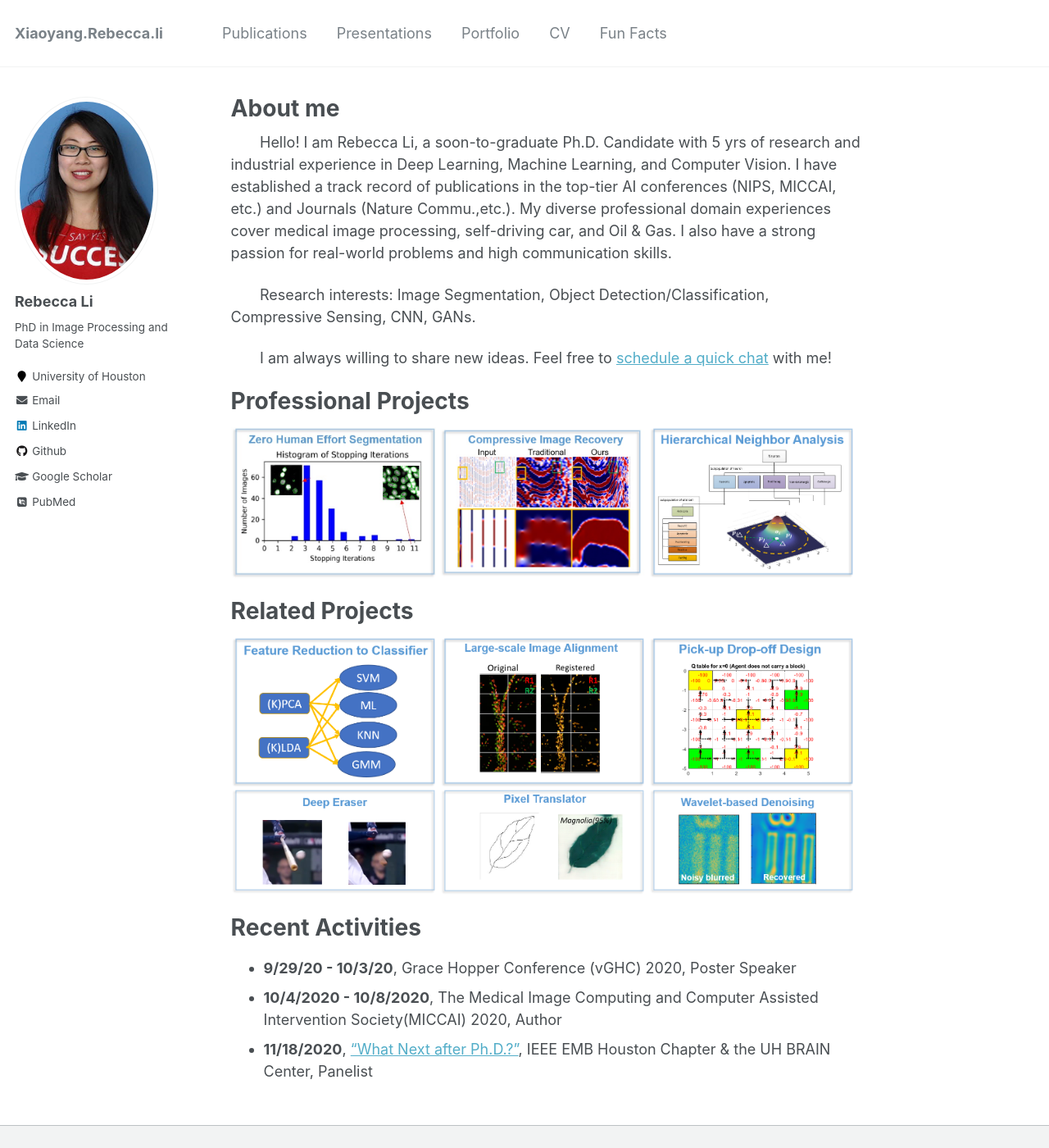
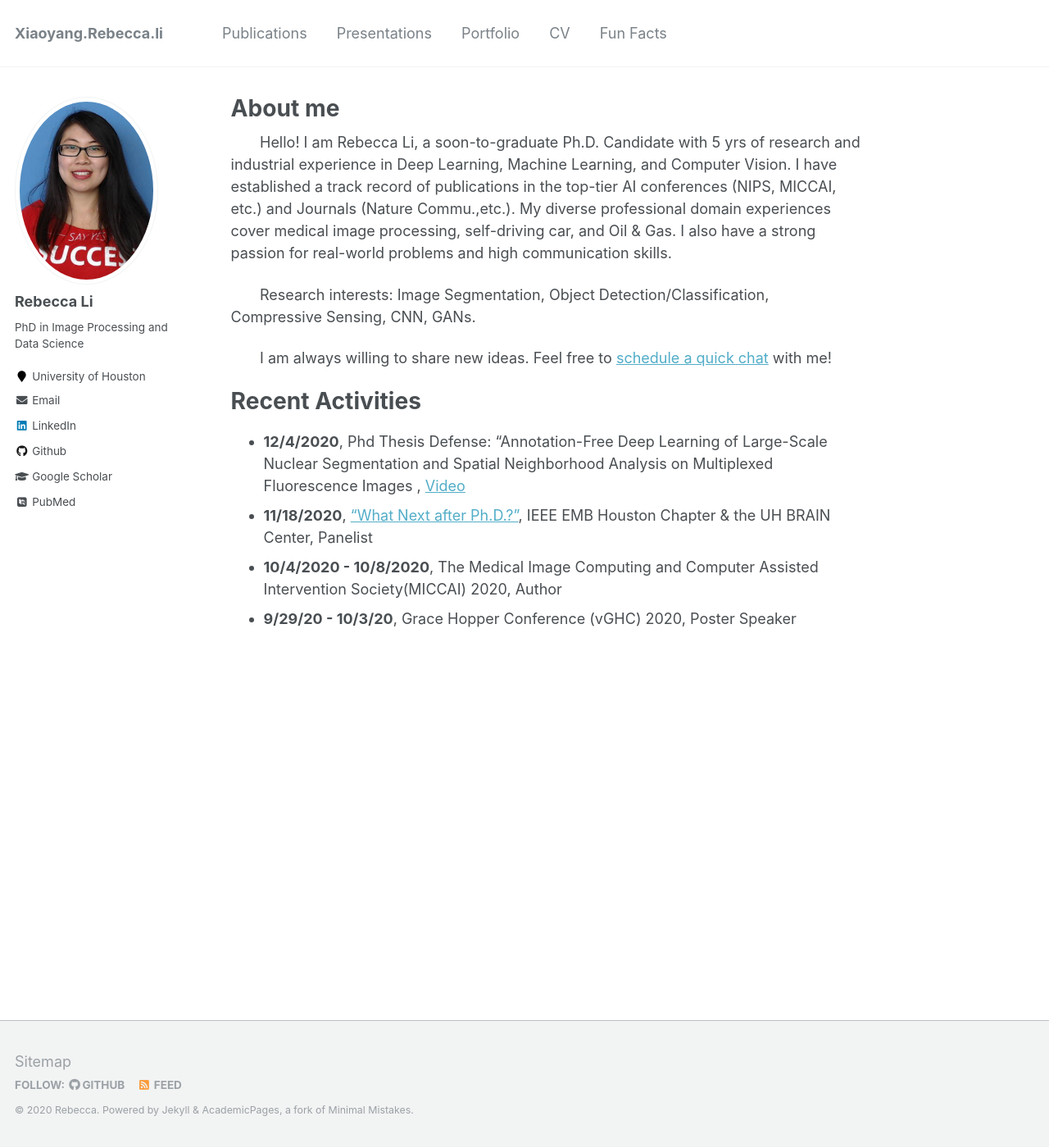
Before and after one commit to Xiaoyang-Rebecca/xiaoyang-rebecca.github.io, a Jekyll site: the page built from _pages/about.md, in a window 1280 px wide and 1400 px high. Shown: the whole window at 82% size. Built offline with Jekyll 4.4.1, drawn with Linux system fonts in a browser that asks for light colours; some web fonts are replaced; some of the changed lines change nothing that is shown.

Commit message:
Update about.md

```diff
--- a/_pages/about.md
+++ b/_pages/about.md
@@ -28,6 +28,15 @@ redirect_from:
 
 <!-- # Portfolio -->
 
+Recent Activities
+======
+- **12/4/2020**, Phd Thesis Defense: “Annotation-Free Deep Learning of Large-Scale Nuclear Segmentation and Spatial Neighborhood Analysis on Multiplexed Fluorescence Images , [Video](https://www.youtube.com/watch?v=ECe_hakE6w8)
+- **11/18/2020**, ["What Next after Ph.D.?"](https://events.vtools.ieee.org/m/247865), IEEE EMB Houston Chapter & the UH BRAIN Center, Panelist
+- **10/4/2020 - 10/8/2020**, The Medical Image Computing and Computer Assisted Intervention Society(MICCAI) 2020, Author
+- **9/29/20 - 10/3/20**, Grace Hopper Conference (vGHC) 2020, Poster Speaker
+
+<!-- -
+
 Professional Projects
 ======
 
@@ -45,17 +54,7 @@ Related Projects
 [<img width="250" src="./figures/logo-translator.png">](/portfolio/4pixeltranslator)
 [<img width="250" src="./figures/logo-denoise.png">](/portfolio/9denoise)
 
-Recent Activities
-======
-- **9/29/20 - 10/3/20**, Grace Hopper Conference (vGHC) 2020, Poster Speaker
-- **10/4/2020 - 10/8/2020**, The Medical Image Computing and Computer Assisted Intervention Society(MICCAI) 2020, Author
-- **11/18/2020**, ["What Next after Ph.D.?"](https://events.vtools.ieee.org/m/247865), IEEE EMB Houston Chapter & the UH BRAIN Center, Panelist
-
-<!-- -
-- [![Hits](https://hits.seeyoufarm.com/api/count/incr/badge.svg?url=https%3A%2F%2Fxiaoyang-rebecca.github.io&count_bg=%2379C83D&title_bg=%23555555&icon=&icon_color=%23E7E7E7&title=hits&edge_flat=false)](Xiaoyang.Rebecca.Li@gmail.com)
-   -->
 <!--
-
 Presentations
 ======
 -	**X. Rebecca. Li**, B. Roysam,. Van Nguyen, H., “Toward Zero Human Efforts: Iterative Training Framework for Noisy Segmentation Label”, *Grace Hopper Celebration*, General Poster, 2020. [[Poster]](https://www.researchgate.net/publication/343385839_Toward_Zero_Human_Efforts_Iterative_Training_Framework_for_Noisy_Segmentation_Label")
@@ -77,4 +76,6 @@ Publications
 -	[Yuan, P., Rezvan, A., **Li, X.**, Varadarajan, N. and Van Nguyen, H., 2019. Phasetime: Deep Learning Approach to Detect Nuclei in Time Lapse Phase Images. *Journal of clinical medicine*, 8(8), p.1159.](https://www.ncbi.nlm.nih.gov/pubmed/31382487)
 -	[Zhao X, Lu P, Zhang Y, Chen J, **Li X**. Swell-noise attenuation: A deep learning approach. *The Leading Edge*. 2019 Dec;38(12):934-42. ](https://library.seg.org/doi/full/10.1190/tle38120934.1)
 -	[Zhao, X., Lu, P., Zhang, Y., Chen, J., & **Li, X**. (2019). Attenuating Random Noise in Seismic Data by a Deep Learning Approach. *arXiv preprint* arXiv:1910.12800.](https://arxiv.org/abs/1910.12800)
--	[**Li Xiaoyang,** “A Simplified Normalization Operation for Perfect Reconstruction from a Modified STFT”, *In Pros, IEEE 12th International Conference on Signal Processing (ICSP)* , 2014, P42-45](https://ieeexplore.ieee.org/document/7014966) -->
+-	[**Li Xiaoyang,** “A Simplified Normalization Operation for Perfect Reconstruction from a Modified STFT”, *In Pros, IEEE 12th International Conference on Signal Processing (ICSP)* , 2014, P42-45](https://ieeexplore.ieee.org/document/7014966)
+
+-->
```
